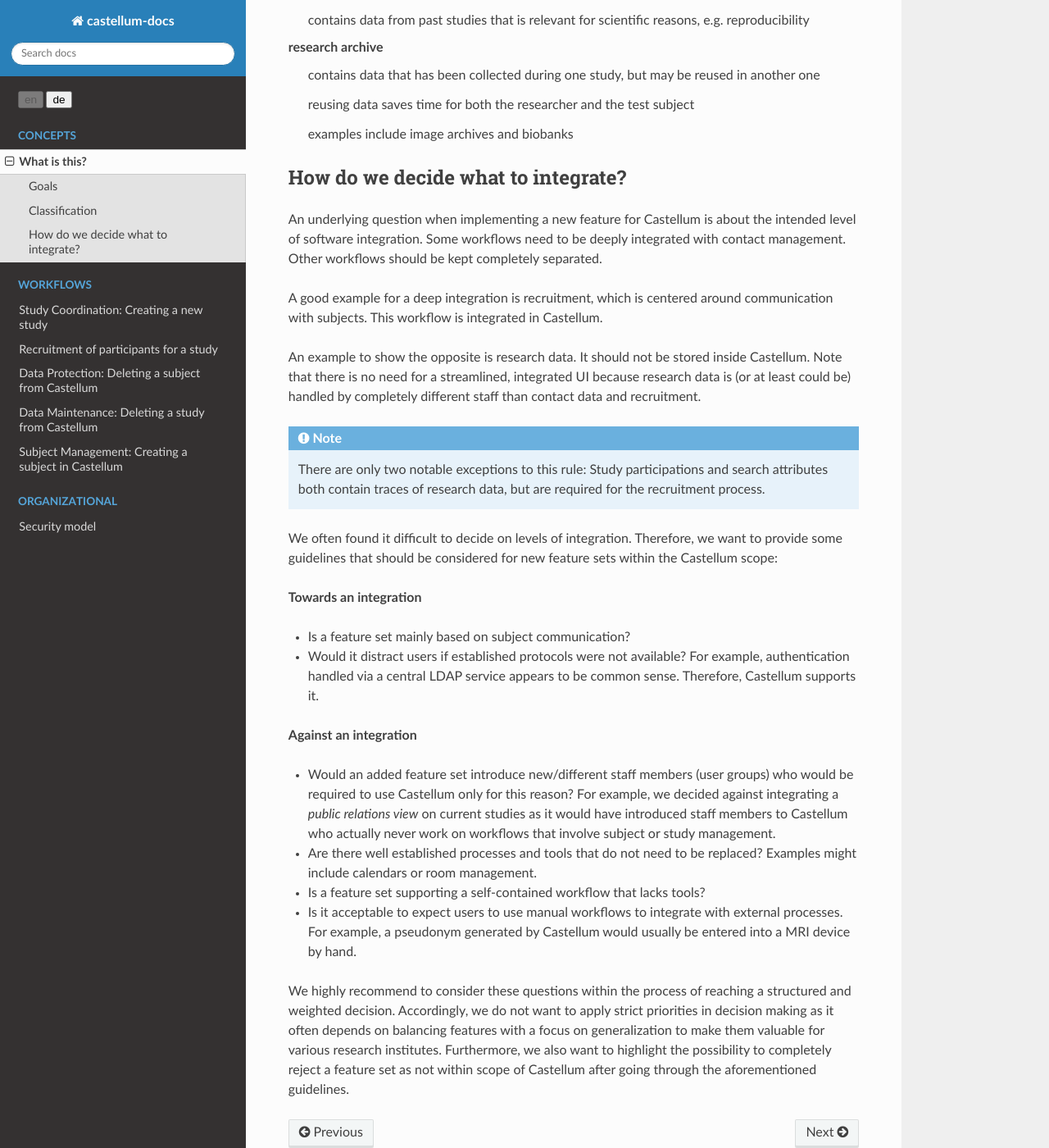
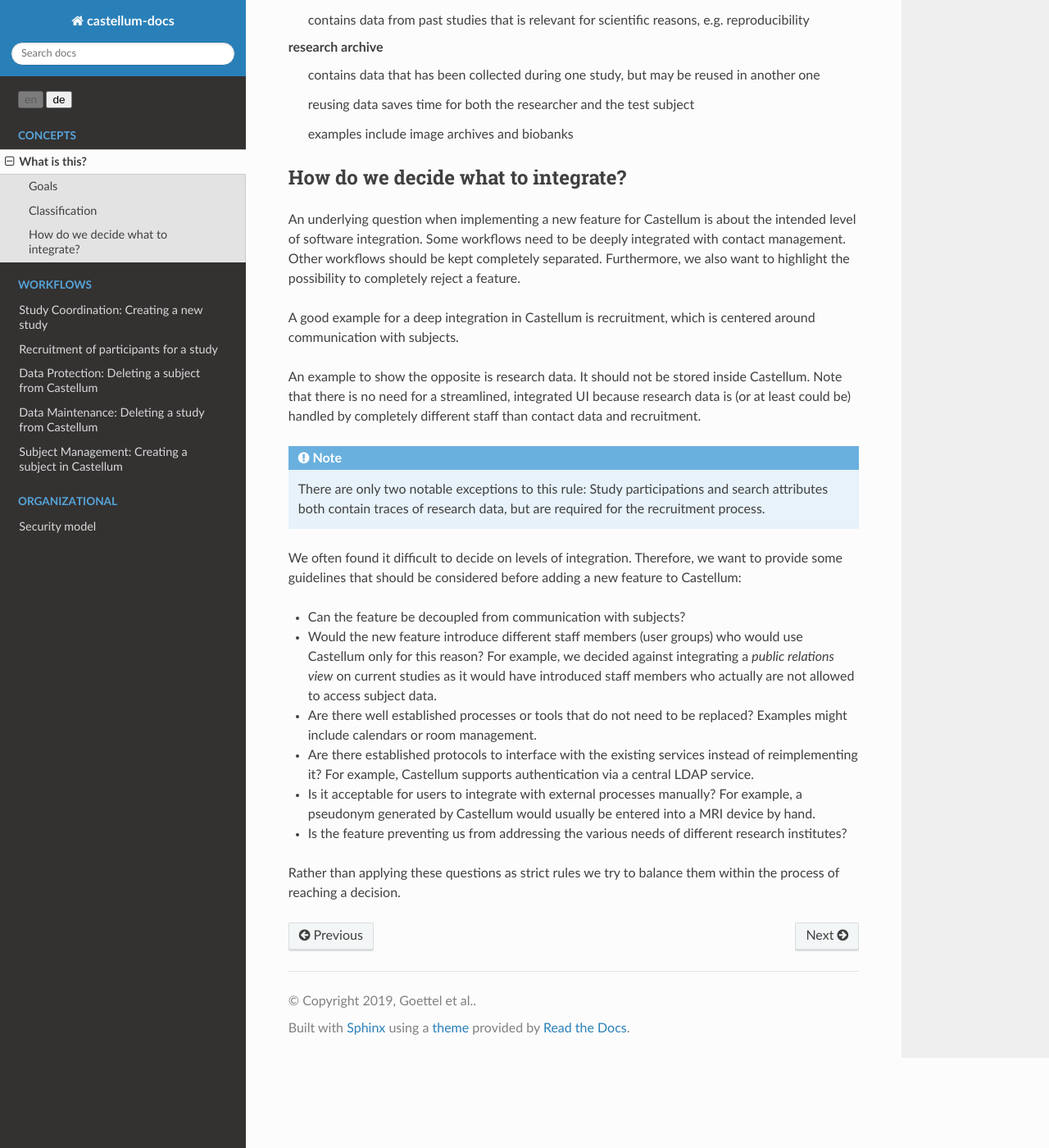
Before and after one commit to DouglasNeuroInformatics/castellum, a Sphinx documentation site: the page built from source/concepts/what.rst, in a window 1280 px wide and 1400 px high, scrolled down 966 px. Shown: the whole window at 82% size. Built offline with Sphinx 7.4.7 and the Read the Docs theme 2.0.0, drawn with Linux system fonts in a browser that asks for light colours.

Commit message:
revise with tobias

```diff
--- a/source/concepts/what.rst
+++ b/source/concepts/what.rst
@@ -57,11 +57,11 @@ How do we decide what to integrate?
 An underlying question when implementing a new feature for Castellum is about
 the intended level of software integration. Some workflows need to be deeply
 integrated with contact management. Other workflows should be kept completely
-separated.
+separated. Furthermore, we also want to highlight the possibility to completely
+reject a feature.
 
-A good example for a deep integration is recruitment, which is centered
-around communication with subjects. This workflow is integrated in
-Castellum.
+A good example for a deep integration in Castellum is recruitment, which is
+centered around communication with subjects.
 
 An example to show the opposite is research data. It should not be stored
 inside Castellum. Note that there is no need for a streamlined, integrated UI
@@ -74,38 +74,29 @@ staff than contact data and recruitment.
    the recruitment process.
 
 We often found it difficult to decide on levels of integration. Therefore, we
-want to provide some guidelines that should be considered for new feature sets
-within the Castellum scope:
+want to provide some guidelines that should be considered before adding a new
+feature to Castellum:
 
-**Towards an integration**
+* Can the feature be decoupled from communication with subjects?
 
-* Is a feature set mainly based on subject communication?
+* Would the new feature introduce different staff members (user groups)
+  who would use Castellum only for this reason? For example, we decided against
+  integrating a *public relations view* on current studies as it would have
+  introduced staff members who actually are not allowed to access subject data.
 
-* Would it distract users if established protocols were not available? For
-  example, authentication handled via a central LDAP service appears to be
-  common sense. Therefore, Castellum supports it.
-
-**Against an integration**
-
-* Would an added feature set introduce new/different staff members (user groups)
-  who would be required to use Castellum only for this reason? For example, we
-  decided against integrating a *public relations view* on current studies as it
-  would have introduced staff members to Castellum who actually never work on
-  workflows that involve subject or study management.
-
-* Are there well established processes and tools that do not need to be
+* Are there well established processes or tools that do not need to be
   replaced? Examples might include calendars or room management.
 
-* Is a feature set supporting a self-contained workflow that lacks tools?
+* Are there established protocols to interface with the existing services
+  instead of reimplementing it? For example, Castellum supports authentication
+  via a central LDAP service.
 
-* Is it acceptable to expect users to use manual workflows to integrate with
-  external processes. For example, a pseudonym generated by Castellum would
-  usually be entered into a MRI device by hand.
+* Is it acceptable for users to integrate with external processes manually? For
+  example, a pseudonym generated by Castellum would usually be entered into a
+  MRI device by hand.
 
-We highly recommend to consider these questions within the process of reaching a
-structured and weighted decision. Accordingly, we do not want to apply strict
-priorities in decision making as it often depends on balancing features with a
-focus on generalization to make them valuable for various research institutes.
-Furthermore, we also want to highlight the possibility to completely reject a
-feature set as not within scope of Castellum after going through the
-aforementioned guidelines.
+* Is the feature preventing us from addressing the various needs of different
+  research institutes?
+
+Rather than applying these questions as strict rules we try to balance them
+within the process of reaching a decision.
```
